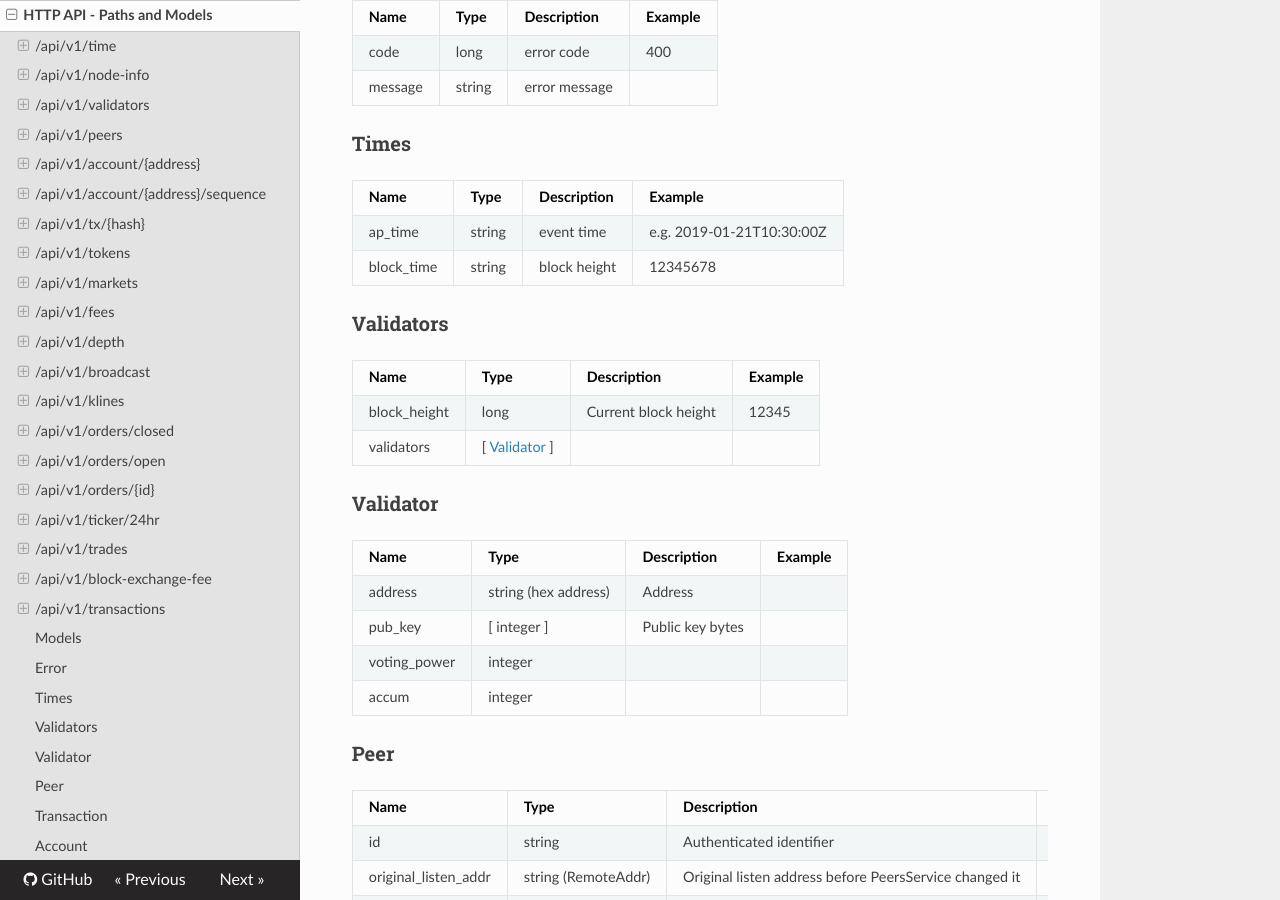
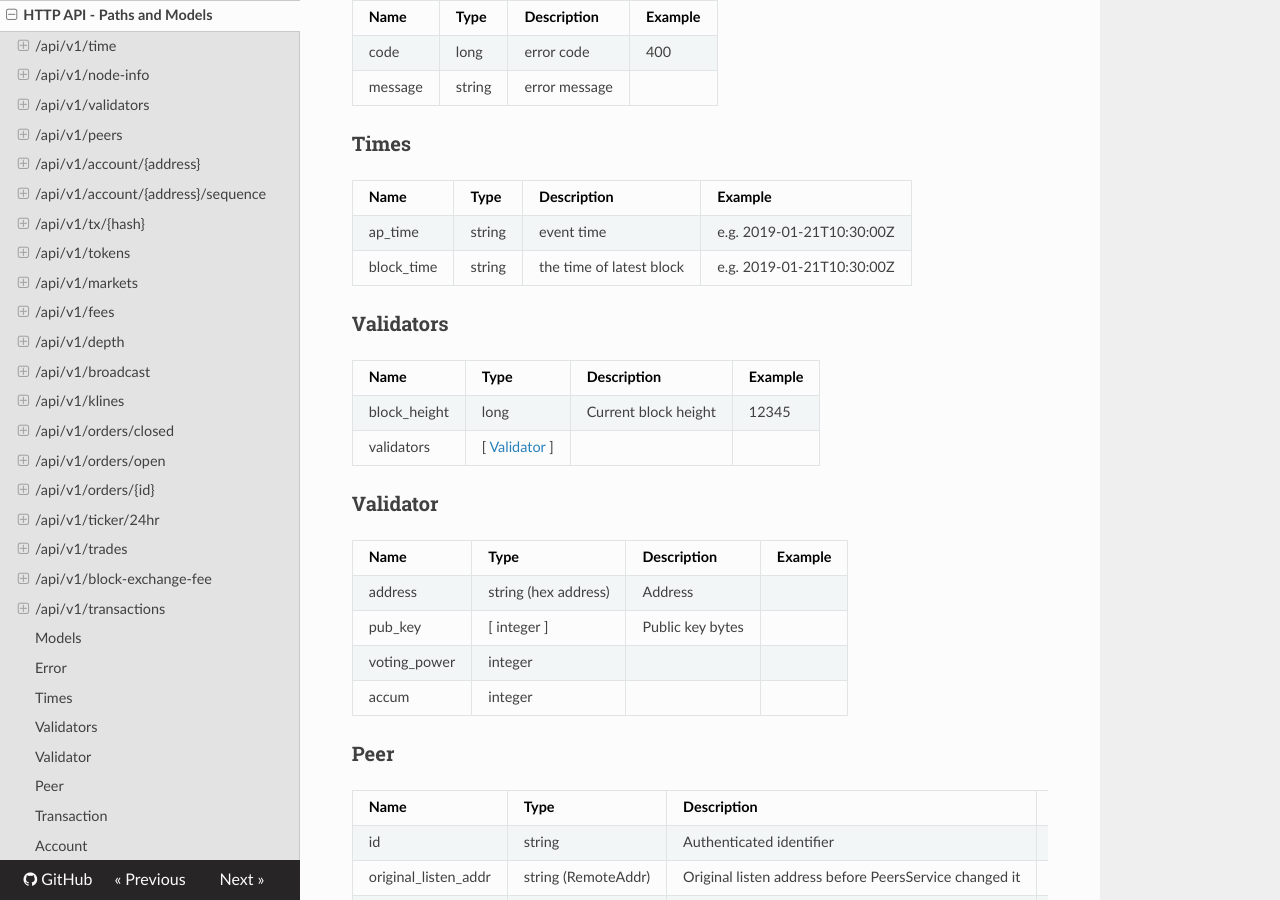
Before and after one commit to yash-sharma1/docs-site, an MkDocs documentation site: the page built from docs/api-reference/dex-api/paths.md, in a window 1280 px wide and 900 px high, scrolled down 17476 px. Built offline with MkDocs 1.6.1, drawn with Linux system fonts in a browser that asks for light colours; nearby versions of some CDN libraries.

```diff
--- a/docs/api-reference/dex-api/paths.md
+++ b/docs/api-reference/dex-api/paths.md
@@ -681,7 +681,7 @@
 | Name | Type | Description | Example |
 | ---- | ---- | ----------- | ------- |
 | ap_time | string | event time | e.g. 2019-01-21T10:30:00Z |
-| block_time | string | block height | 12345678 |
+| block_time | string | the time of latest block | e.g. 2019-01-21T10:30:00Z |
 
 ### Validators
 
```
